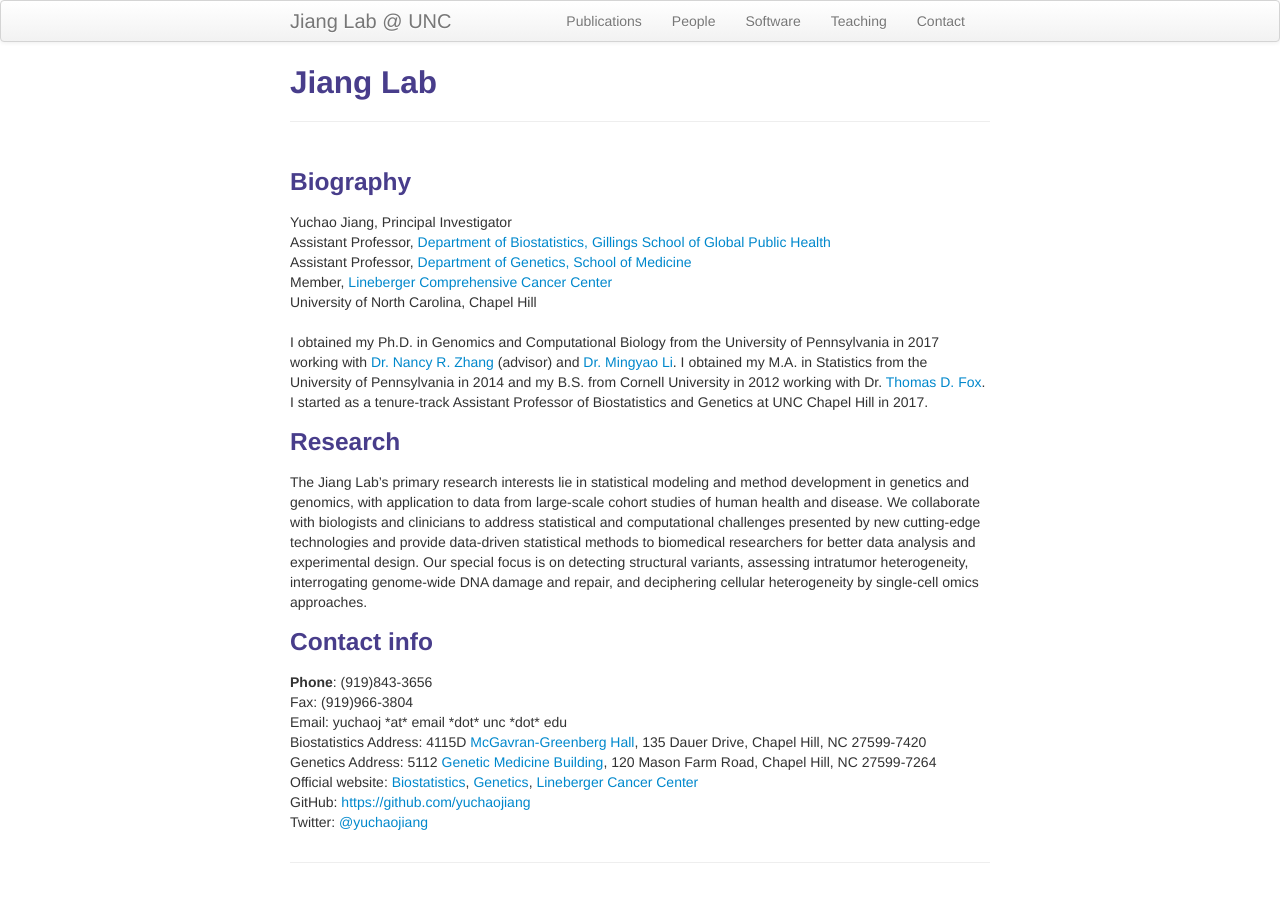
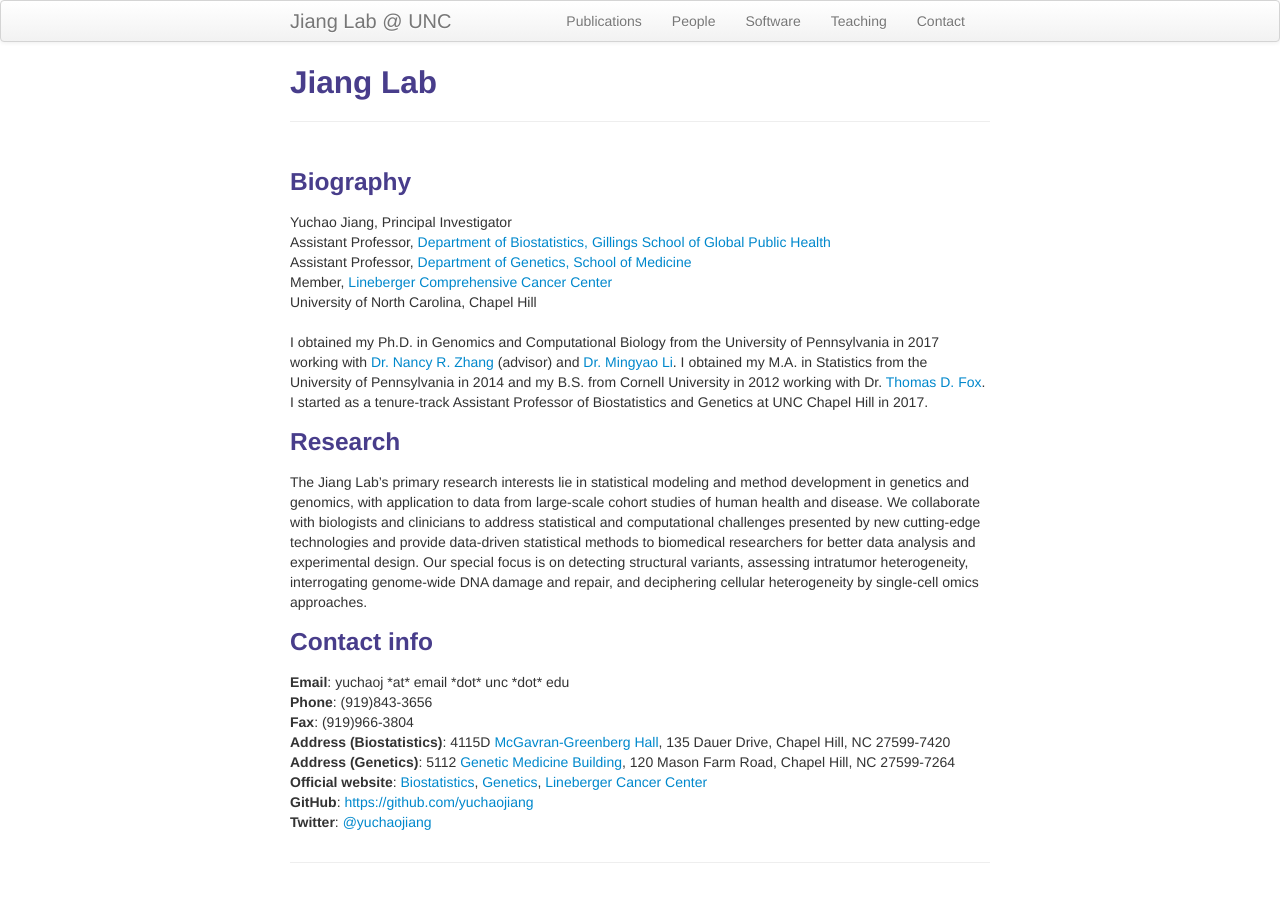
Before and after one commit to yuchaojiang/yuchaojiang.github.io, a Jekyll site: the page built from index.md, in a window 1280 px wide. Built offline with Jekyll 4.4.1, drawn with Linux system fonts in a browser that asks for light colours; part of the change alters nothing that is shown.

```diff
--- a/index.md
+++ b/index.md
@@ -27,16 +27,16 @@ The Jiang Lab’s primary research interests lie in statistical modeling and met
 
 <div class="container">
     <div class="row-fluid">
+            <b>Email</b>: yuchaoj *at* email *dot* unc *dot* edu<br/>
             <b>Phone</b>: (919)843-3656<br/>
-            Fax: (919)966-3804<br/>
-            Email: yuchaoj *at* email *dot* unc *dot* edu<br/>
-            Biostatistics Address:   4115D <a href="https://www.google.com/maps/place/Department+of+Biostatistics/@35.9061903,-79.0566287,17z/data=!4m13!1m7!3m6!1s0x89acc2e599b51fbd:0x5ccfa4e0f5264ef1!2sMcGavran-Greenberg+Hall,+Chapel+Hill,+NC+27516!3b1!8m2!3d35.9058418!4d-79.0545303!3m4!1s0x0:0x6abad7990ead6ae1!8m2!3d35.9061318!4d-79.0543583">McGavran-Greenberg Hall</a>, 135 Dauer Drive, Chapel Hill, NC 27599-7420<br/>
-            Genetics Address: 5112 <a href="https://www.google.com/maps/place/Department+of+Genetics/@35.9018309,-79.0549154,18.26z/data=!4m13!1m7!3m6!1s0x89acc2faae0c4f8b:0x69ea9dac5691824f!2sMarsico+Hall,+Chapel+Hill,+NC+27599!3b1!8m2!3d35.9025392!4d-79.0540141!3m4!1s0x0:0x2eb22192ccef1dbd!8m2!3d35.9011941!4d-79.0542741">Genetic Medicine Building</a>, 120 Mason Farm Road, Chapel Hill, NC 27599-7264<br/>
-            Official website:
+            <b>Fax</b>: (919)966-3804<br/>
+            <b>Address (Biostatistics)</b>:   4115D <a href="https://www.google.com/maps/place/Department+of+Biostatistics/@35.9061903,-79.0566287,17z/data=!4m13!1m7!3m6!1s0x89acc2e599b51fbd:0x5ccfa4e0f5264ef1!2sMcGavran-Greenberg+Hall,+Chapel+Hill,+NC+27516!3b1!8m2!3d35.9058418!4d-79.0545303!3m4!1s0x0:0x6abad7990ead6ae1!8m2!3d35.9061318!4d-79.0543583">McGavran-Greenberg Hall</a>, 135 Dauer Drive, Chapel Hill, NC 27599-7420<br/>
+            <b>Address (Genetics)</b>: 5112 <a href="https://www.google.com/maps/place/Department+of+Genetics/@35.9018309,-79.0549154,18.26z/data=!4m13!1m7!3m6!1s0x89acc2faae0c4f8b:0x69ea9dac5691824f!2sMarsico+Hall,+Chapel+Hill,+NC+27599!3b1!8m2!3d35.9025392!4d-79.0540141!3m4!1s0x0:0x2eb22192ccef1dbd!8m2!3d35.9011941!4d-79.0542741">Genetic Medicine Building</a>, 120 Mason Farm Road, Chapel Hill, NC 27599-7264<br/>
+            <b>Official website</b>:
             <a href="http://sph.unc.edu/adv_profile/yuchao-jiang-phd/">Biostatistics</a>,
             <a href="https://www.med.unc.edu/genetics/people/joint-secondary-faculty/yuchao-jiang-phd">Genetics</a>,
             <a href="http://unclineberger.org/people/profiles/yuchao-jiang">Lineberger Cancer Center</a><br/>
-            GitHub: <a href="https://github.com/yuchaojiang">https://github.com/yuchaojiang</a><br/>
-            Twitter: <a href="https://twitter.com/yuchaojiang">@yuchaojiang</a><br/>
+            <b>GitHub</b>: <a href="https://github.com/yuchaojiang">https://github.com/yuchaojiang</a><br/>
+            <b>Twitter</b>: <a href="https://twitter.com/yuchaojiang">@yuchaojiang</a><br/>
     </div>
 </div>
```
